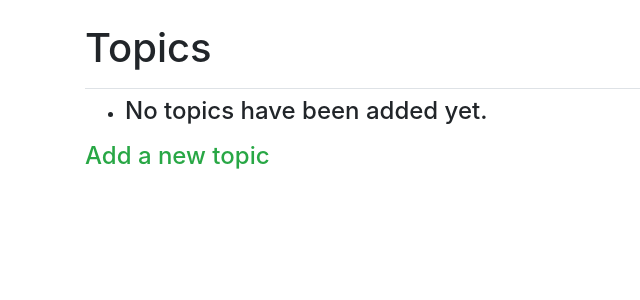
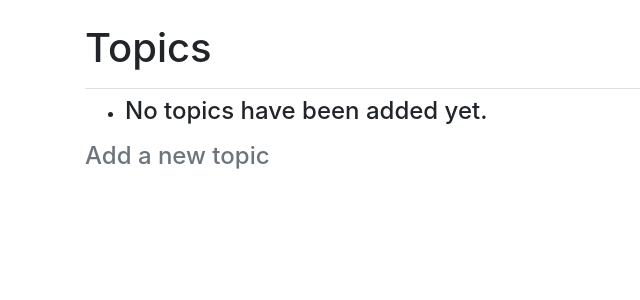
Before and after one commit to keyaira91/Django, a Django app: page /topics/ in a window 1280 px wide. Shown: the part 58-358 px from the top of the page, without its empty margins (0-640 px from the left). Run offline with Django 3.2, Linux system fonts and the light colour scheme; the visitor is signed in with stand-in values (Sample User, id 1); data that the repository does not hold is empty; some libraries are stand-ins or nearby versions.

Commit message:
change btn color

```diff
--- a/learning log/learning_logs/templates/learning_logs/topics.html
+++ b/learning log/learning_logs/templates/learning_logs/topics.html
@@ -15,6 +15,6 @@
         {% endfor %}
     </ul>
 
-    <h4><a class="text-success" href="{% url 'learning_logs:new_topic' %}">Add a new topic</a></h4>
+    <h4><a class="text-secondary" href="{% url 'learning_logs:new_topic' %}">Add a new topic</a></h4>
 
 {% endblock content %}
```
